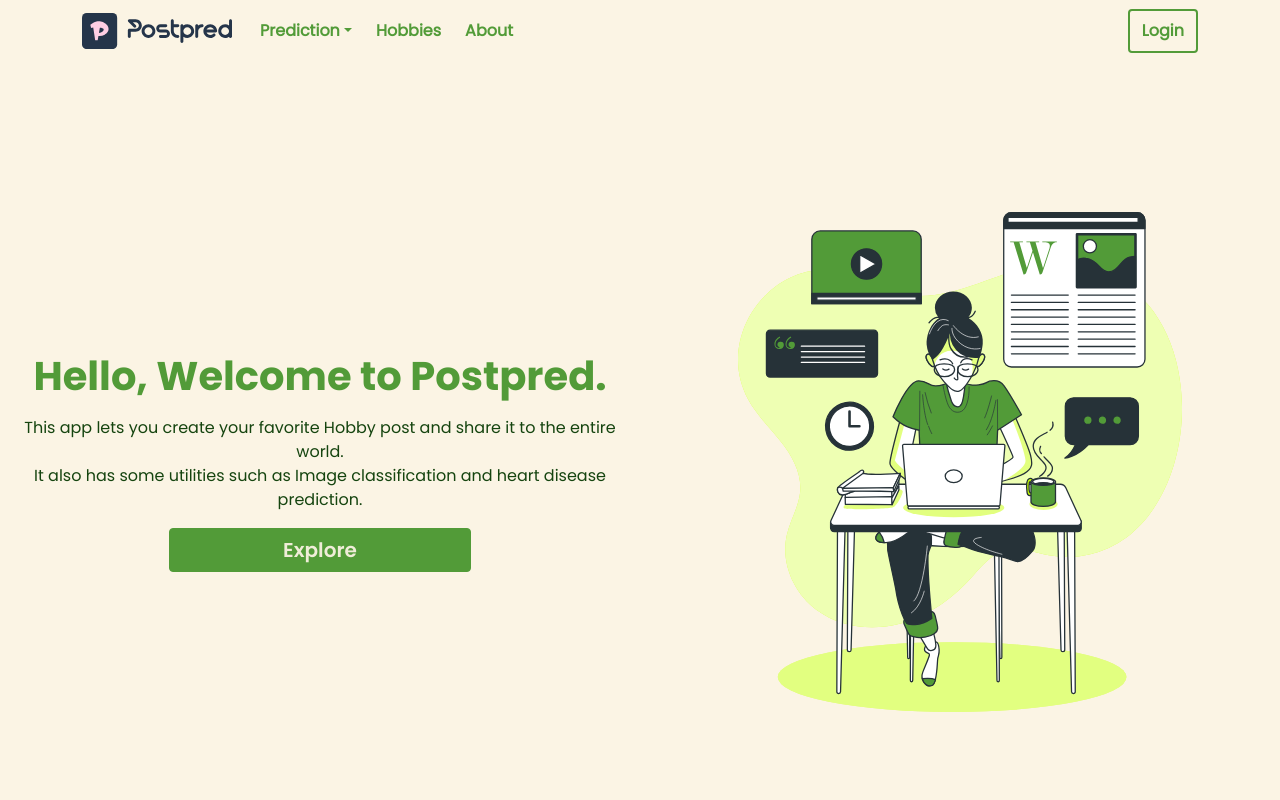
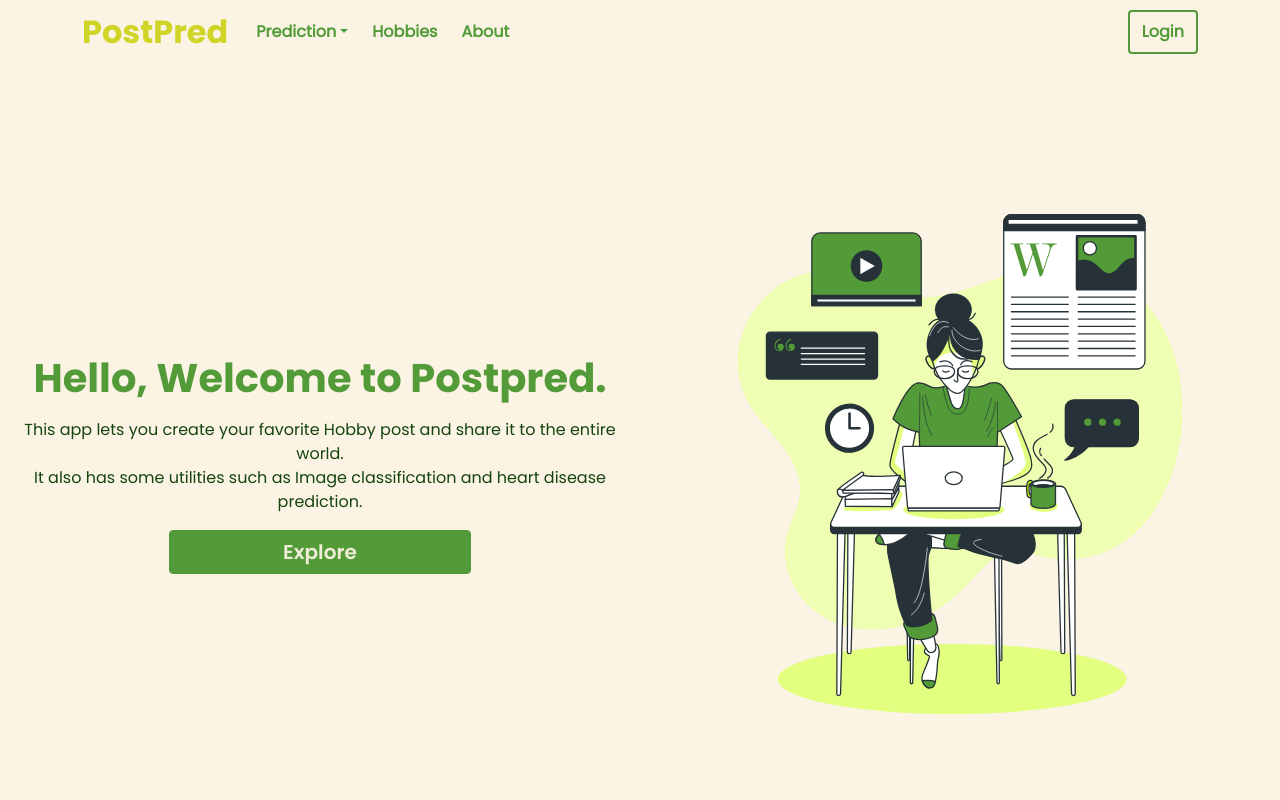
Before and after one commit to floydfdes/app-hobbynest, a React (Create React App) app: page / in a window 1280 px wide. Shown: the top 800 px of the page. Built offline with nearby package versions, Linux system fonts and the light colour scheme.

Commit message:
Removed logo.

```diff
--- a/src/components/Layout/Appnavbar.jsx
+++ b/src/components/Layout/Appnavbar.jsx
@@ -56,7 +56,7 @@
       <Container className="navbar-fixed-top-mobile">
         <Navbar.Brand>
           <Link to="/home">
-            <LogoSvg />
+            <h2 className="main-logo">PostPred</h2>
           </Link>
         </Navbar.Brand>
         {screenWidth < 990 && (
--- a/src/components/Layout/styles.scss
+++ b/src/components/Layout/styles.scss
@@ -101,3 +101,7 @@
     margin: auto;
   }
 }
+
+.main-logo {
+  color: var(--third-color) !important;
+}
```
